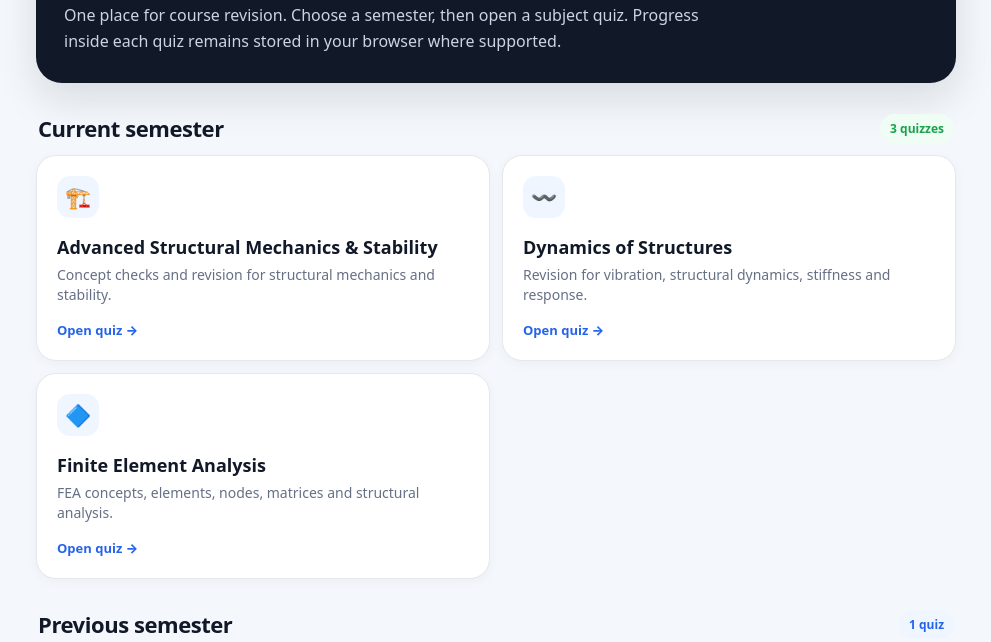
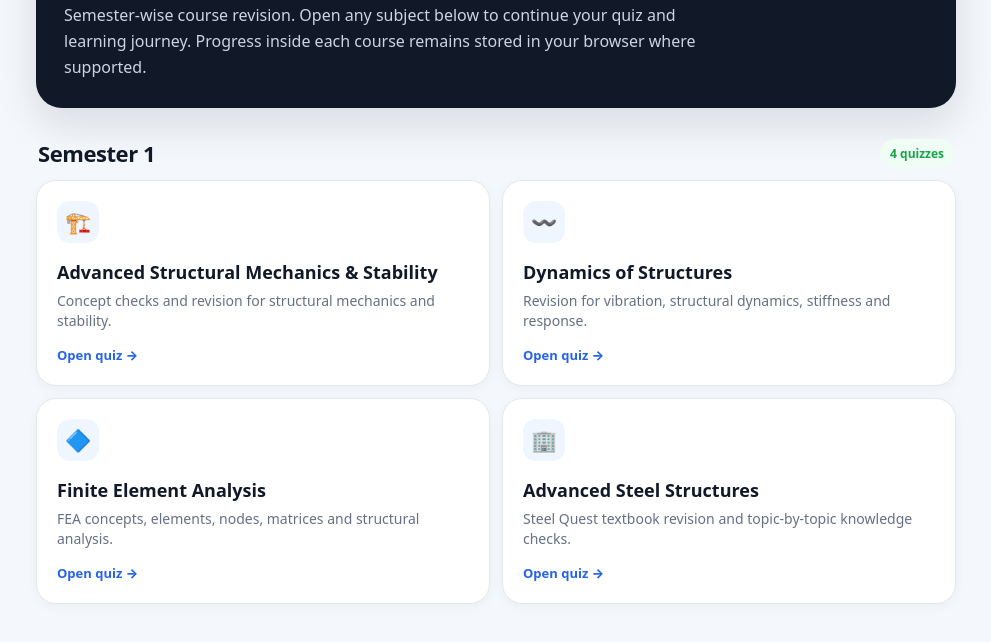
Before and after one commit to balajibalagurusami/balajibalagurusami.github.io, a plain HTML site: page index.html in a window 1280 px wide. Shown: the part 155-797 px from the top of the page, without its empty margins (144-1135 px from the left). Drawn offline with Linux system fonts and the light colour scheme.

Commit message:
Fix Semester 1 quiz grouping

```diff
--- a/index.html
+++ b/index.html
@@ -75,10 +75,6 @@
       padding: 6px 10px;
       font-size: 12px;
       font-weight: 800;
-      background: var(--accent-soft);
-      color: var(--accent);
-    }
-    .tag.current {
       background: var(--current-soft);
       color: var(--current);
     }
@@ -153,13 +149,13 @@
     <header class="hero">
       <p class="eyebrow">BITS Pilani WILP</p>
       <h1>Quiz Home</h1>
-      <p>One place for course revision. Choose a semester, then open a subject quiz. Progress inside each quiz remains stored in your browser where supported.</p>
+      <p>Semester-wise course revision. Open any subject below to continue your quiz and learning journey. Progress inside each course remains stored in your browser where supported.</p>
     </header>
 
-    <section class="semester" aria-labelledby="current-semester">
+    <section class="semester" aria-labelledby="semester-one">
       <div class="semester-head">
-        <h2 id="current-semester">Current semester</h2>
-        <span class="tag current">3 quizzes</span>
+        <h2 id="semester-one">Semester 1</h2>
+        <span class="tag">4 quizzes</span>
       </div>
       <div class="grid">
         <a class="quiz" href="./advanced-structural-mechanics-stability/">
@@ -182,18 +178,10 @@
           <p>FEA concepts, elements, nodes, matrices and structural analysis.</p>
           <span class="open">Open quiz →</span>
         </a>
-      </div>
-    </section>
 
-    <section class="semester" aria-labelledby="previous-semester">
-      <div class="semester-head">
-        <h2 id="previous-semester">Previous semester</h2>
-        <span class="tag">1 quiz</span>
-      </div>
-      <div class="grid">
         <a class="quiz" href="./steel-structures/">
           <div class="icon">🏢</div>
-          <h3>Steel Structures</h3>
+          <h3>Advanced Steel Structures</h3>
           <p>Steel Quest textbook revision and topic-by-topic knowledge checks.</p>
           <span class="open">Open quiz →</span>
         </a>
```
